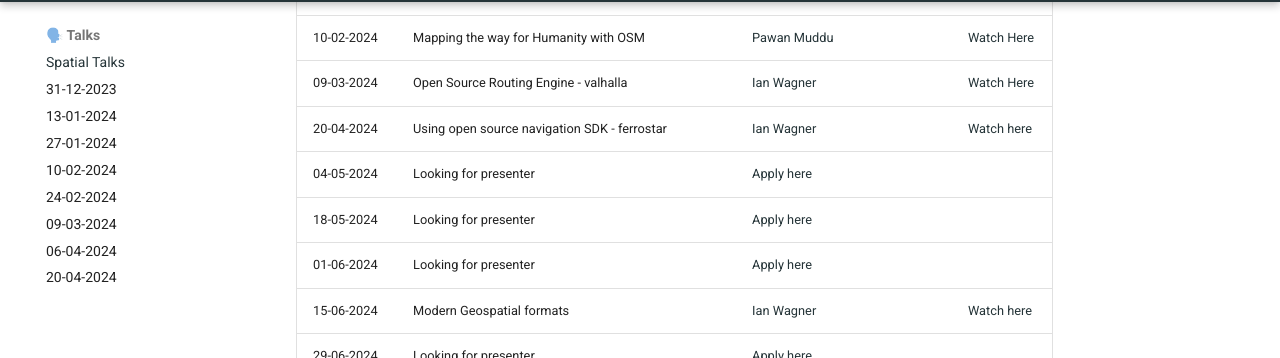
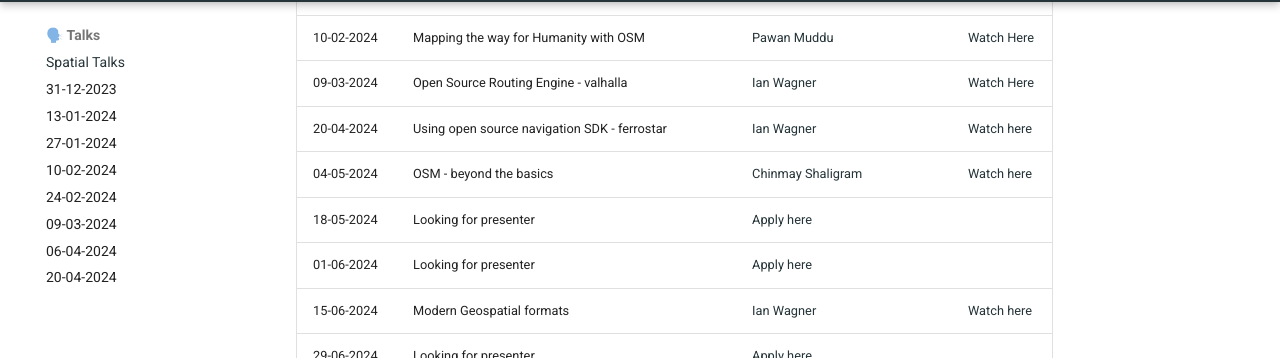
Before and after one commit to geobharat/geobharat, an MkDocs documentation site: the page built from docs/pages/talks/index.md, in a window 1280 px wide and 900 px high, scrolled down 538 px. Shown: the part 94-452 px from the top of the window. Built offline with MkDocs 1.6.1 and Material for MkDocs 9.7.7, drawn with Linux system fonts in a browser that asks for light colours.

Commit message:
added chinmay's file

```diff
--- a/docs/pages/talks/index.md
+++ b/docs/pages/talks/index.md
@@ -20,7 +20,7 @@ If you are doing something amazing in Geospatial domain, we want to hear it. Let
 | 10-02-2024       | Mapping the way for Humanity with OSM  | [Pawan Muddu](https://www.linkedin.com/in/pawan-muddu-61716534/) | [Watch Here](https://www.youtube.com/watch?v=Qd_LgCK4tpY) |
 | 09-03-2024       | Open Source Routing Engine - valhalla  | [Ian Wagner](https://www.linkedin.com/in/ian-w-wagner/) | [Watch Here](https://www.youtube.com/watch?v=FpyEld_CImo) |
 | 20-04-2024       | Using open source navigation SDK - ferrostar | [Ian Wagner](https://www.linkedin.com/in/ian-w-wagner/) | [Watch here](https://www.youtube.com/watch?v=8PuWu_Pi2sk) |
-| 04-05-2024       | Looking for presenter  | [Apply here](hhttps://forms.gle/HBpPZBMHHctz2qF47) |
+| 04-05-2024       | OSM - beyond the basics  | [Chinmay Shaligram](https://www.linkedin.com/in/chinmayshaligram/) | [Watch here](https://youtube.com/live/X7MGC6EXOp4) |
 | 18-05-2024       | Looking for presenter  | [Apply here](hhttps://forms.gle/HBpPZBMHHctz2qF47) |
 | 01-06-2024       | Looking for presenter  | [Apply here](hhttps://forms.gle/HBpPZBMHHctz2qF47) |
 | 15-06-2024       | Modern Geospatial formats  | [Ian Wagner](https://www.linkedin.com/in/ian-w-wagner/) | [Watch here](https://www.youtube.com/watch?v=KTruf6aJ5UM) |
```
